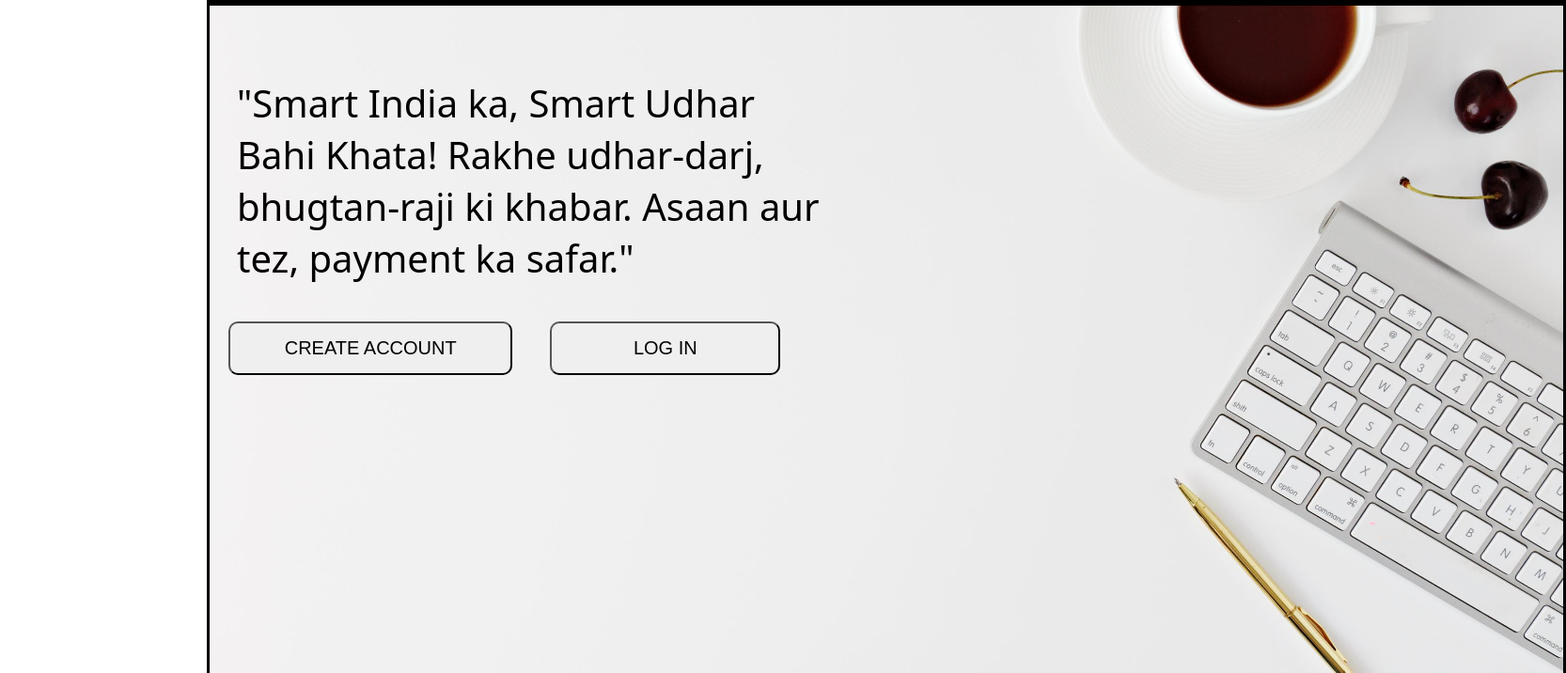
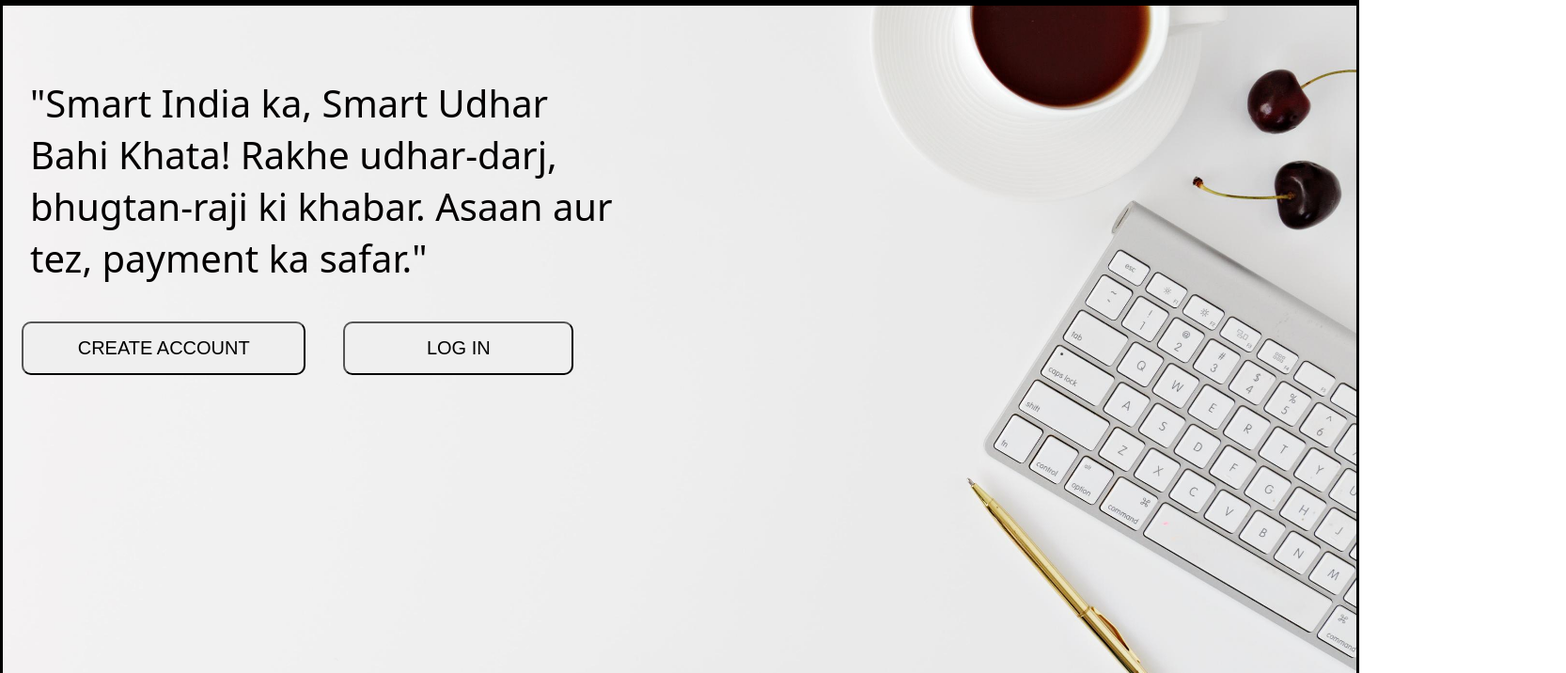
Before and after one commit to vaibhavwagh19/creditIt, a plain HTML site: page index.html in a window 1280 px wide. Shown: the part 110-826 px from the top of the page at 94% size, 1666 px wide, since content can reach past the window. Drawn offline with Linux system fonts and the light colour scheme.

Commit message:
Update index.html
Removed body margin

```diff
--- a/index.html
+++ b/index.html
@@ -7,8 +7,6 @@
     <style>
         body {
             margin: 0;
-            margin-left: 220px;
-            margin-right: 220px;
         }
         .main{
 
```
